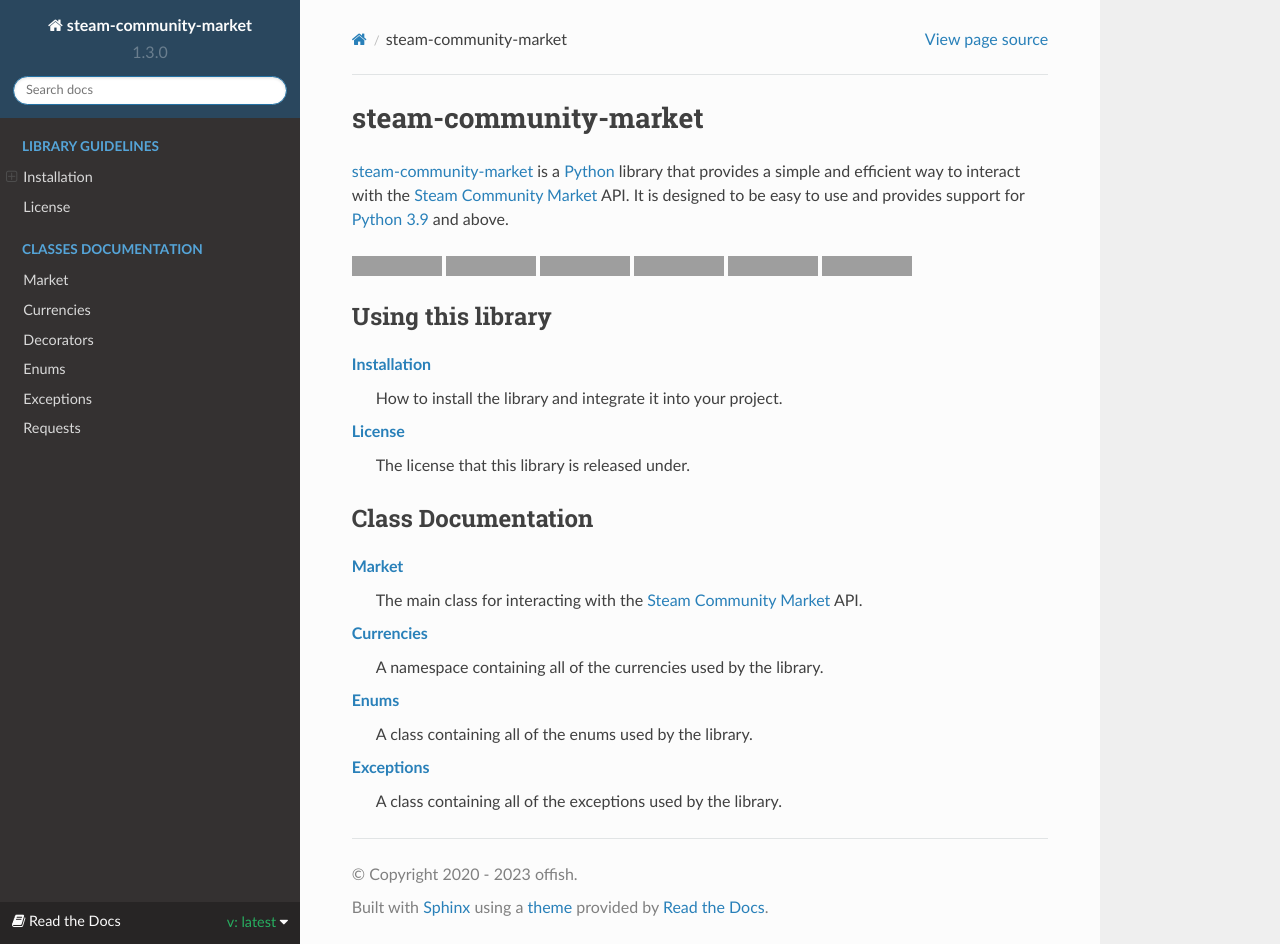
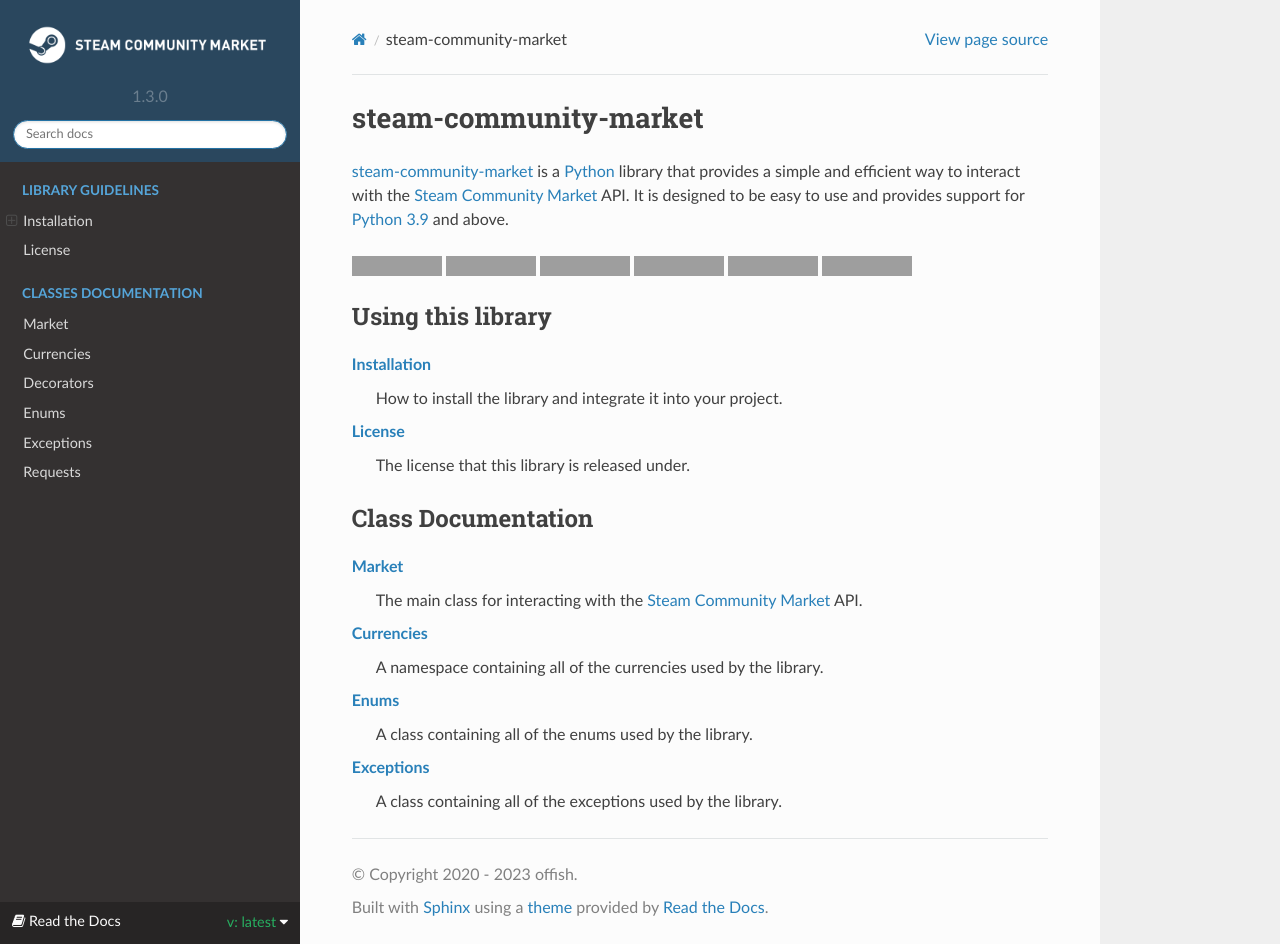
Before and after one commit to offish/steam_community_market, a Sphinx documentation site: the page built from docs/index.rst, in a window 1280 px wide and 944 px high. Built offline with Sphinx 7.4.7 and the Read the Docs theme 2.0.0, drawn with Linux system fonts in a browser that asks for light colours; grey boxes are pictures that could not be loaded.

Commit message:
Documentation refactors and logo addition! - Added `favicon.ico` and `logo.png`. - Modified `conf.py` in order to display only the logo inside the navigation panel. - Refactored `currencies.rst` in order not to display un-documented members anymore.

```diff
--- a/docs/conf.py
+++ b/docs/conf.py
@@ -63,6 +63,10 @@
 
 # -- Options for HTML output -------------------------------------------------
 
+html_favicon = "_static/favicon.ico"
+
+html_logo = "_static/logo.png"
+
 # The theme to use for HTML and HTML Help pages.  See the documentation for
 # a list of builtin themes.
 #
@@ -73,12 +77,13 @@
 # so a file named "default.css" will overwrite the builtin "default.css".
 html_static_path = ["_static"]
 
-autodoc_member_order = "bysource"
-
 html_theme_options = {
     "collapse_navigation": False,
     "navigation_depth": 2,
     "includehidden": True,
+    "logo_only": True,
     "prev_next_buttons_location": None,
     "style_nav_header_background": "#2a475e",
 }
+
+autodoc_member_order = "bysource"
--- a/docs/pages/classes/currencies.rst
+++ b/docs/pages/classes/currencies.rst
@@ -4,4 +4,3 @@
 
 .. automodule:: steam_community_market.currencies
    :members:
-   :undoc-members:
```
Also changed, not shown: docs/_static/favicon.ico (added), docs/_static/logo.png (added).
